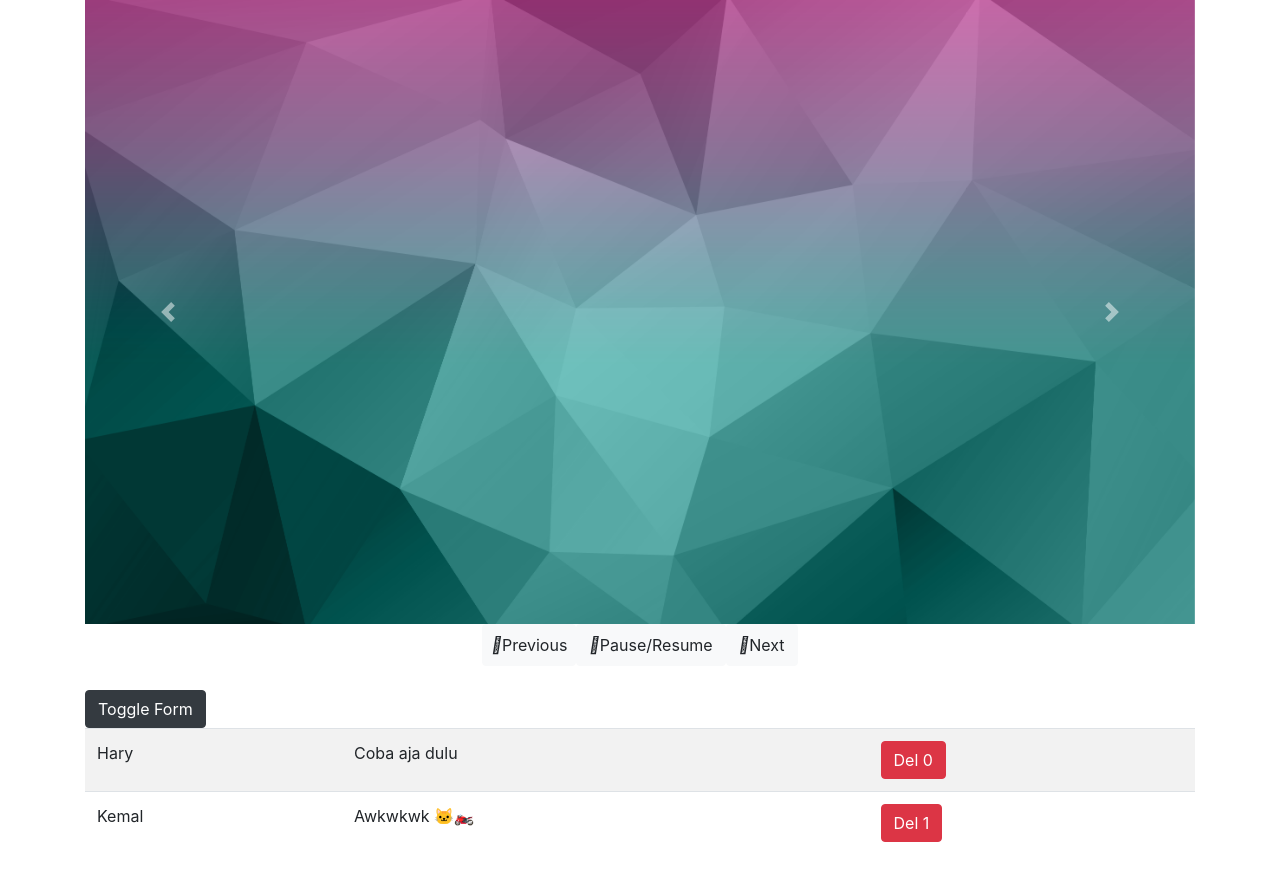
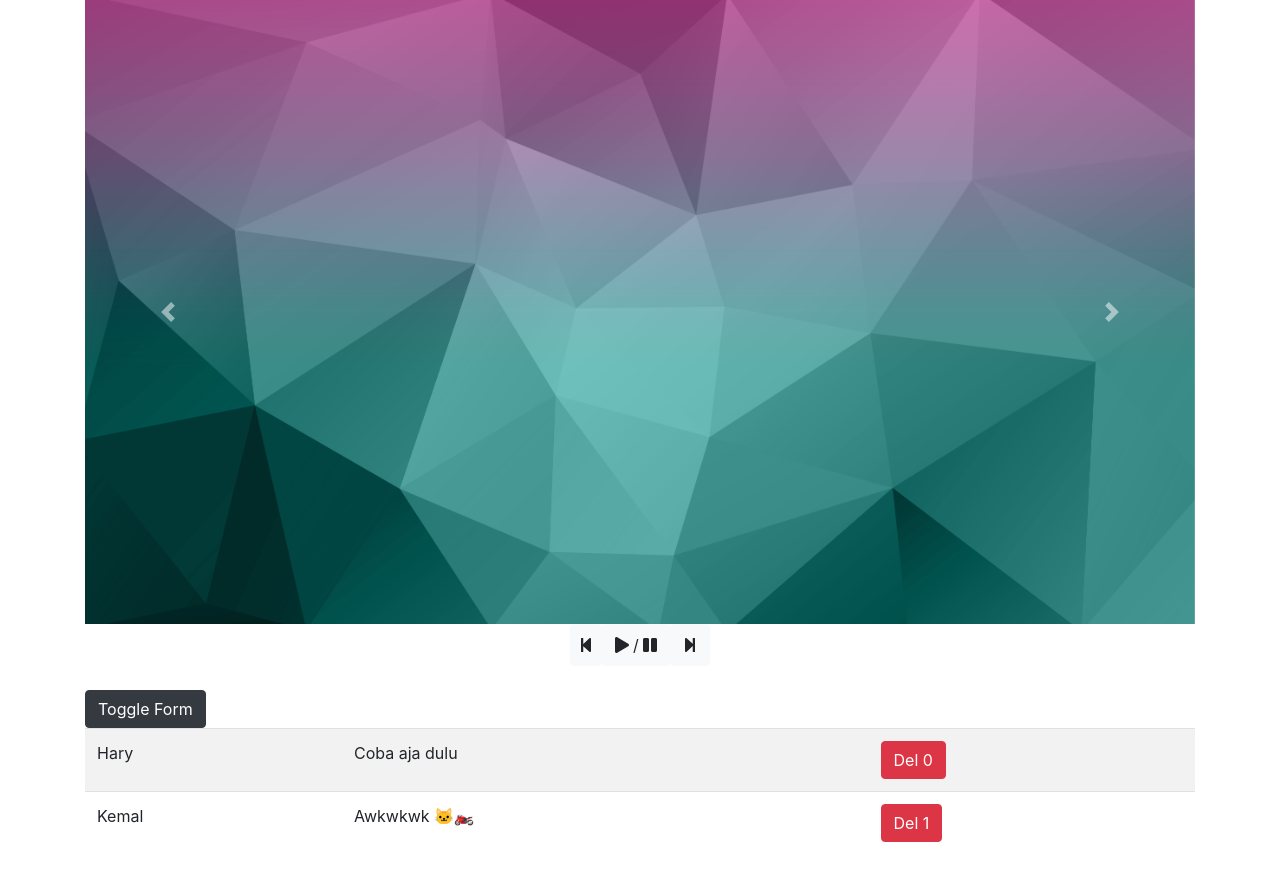
Before and after one commit to harysuryanto/react-quotes, a React (Create React App) app: page / in a window 1280 px wide. Built offline with nearby package versions, Linux system fonts and the light colour scheme.

Commit message:
change media button texts to icons

```diff
--- a/src/components/Carousel.js
+++ b/src/components/Carousel.js
@@ -1,3 +1,6 @@
+import { FontAwesomeIcon } from '@fortawesome/react-fontawesome';
+import { faStepBackward, faStepForward, faPlay, faPause } from '@fortawesome/free-solid-svg-icons';
+
 import img from '../images/img.png';
 import img2 from '../images/img2.png';
 
@@ -18,29 +21,30 @@ const Carousel = () => {
                 </div>
                 <a className="carousel-control-prev" href="#carouselExampleControls" role="button" data-slide="prev">
                     <span className="carousel-control-prev-icon" aria-hidden="true"></span>
-                    <span className="sr-only">Previous</span>
+                    <span className="sr-only">
+                        Previous
+                    </span>
                 </a>
                 <a className="carousel-control-next" href="#carouselExampleControls" role="button" data-slide="next">
                     <span className="carousel-control-next-icon" aria-hidden="true"></span>
-                    <span className="sr-only">Next</span>
+                    <span className="sr-only">
+                        Next
+                    </span>
                 </a>
             </div>
 
             <div className="d-flex justify-content-center mx-auto mb-4">
                 {/* Button Previous */}
                 <button className="btn btn-light p-2">
-                    <i class="fas fa-caret-left"></i>
-                    Previous
+                    <FontAwesomeIcon icon={faStepBackward} />
                 </button>
                 {/* Button Pause/Resume */}
                 <button className="btn btn-light">
-                    <i className="fas fa-play"></i>
-                    Pause/Resume
+                    <FontAwesomeIcon icon={faPlay} /> / <FontAwesomeIcon icon={faPause} />
                 </button>
                 {/* Button Next */}
                 <button className="btn btn-light">
-                    <i className="fas fa-caret-right"></i>
-                    Next
+                    <FontAwesomeIcon icon={faStepForward} />
                 </button>
             </div>
         </div>
```
